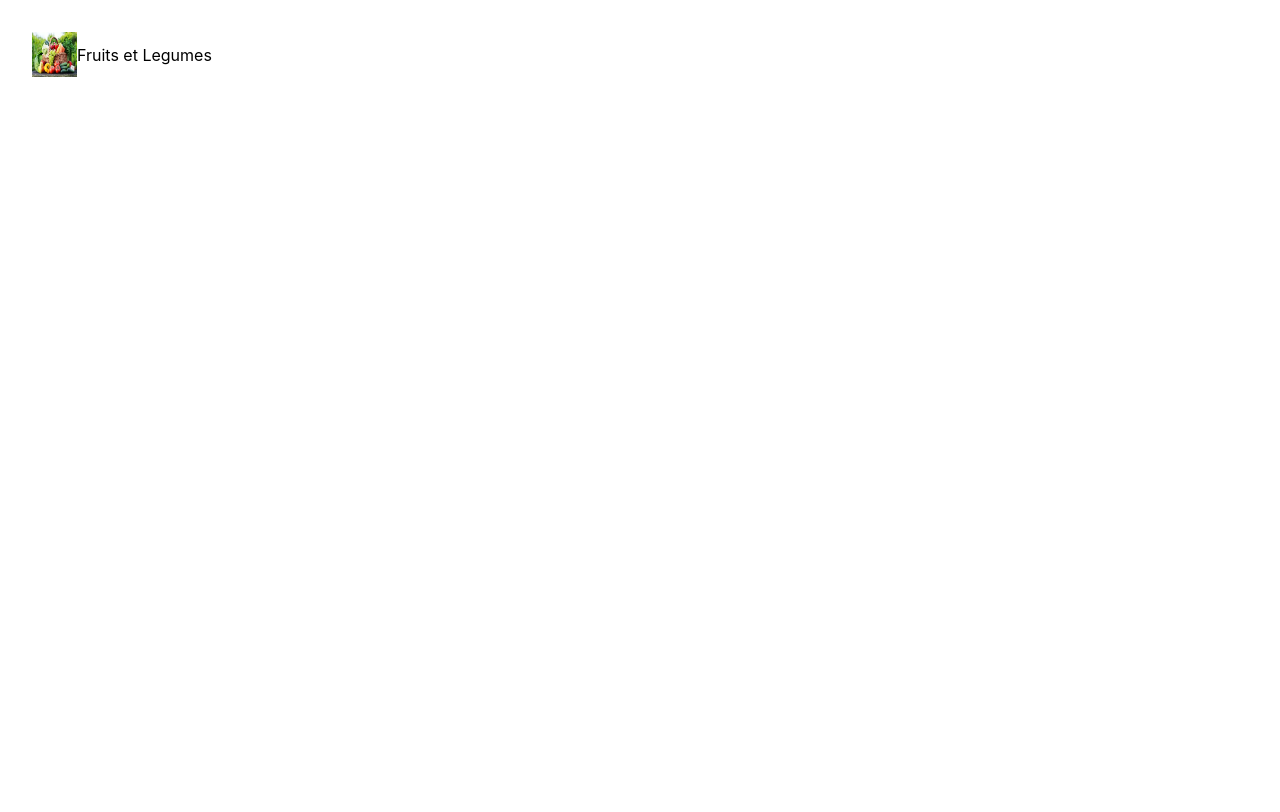
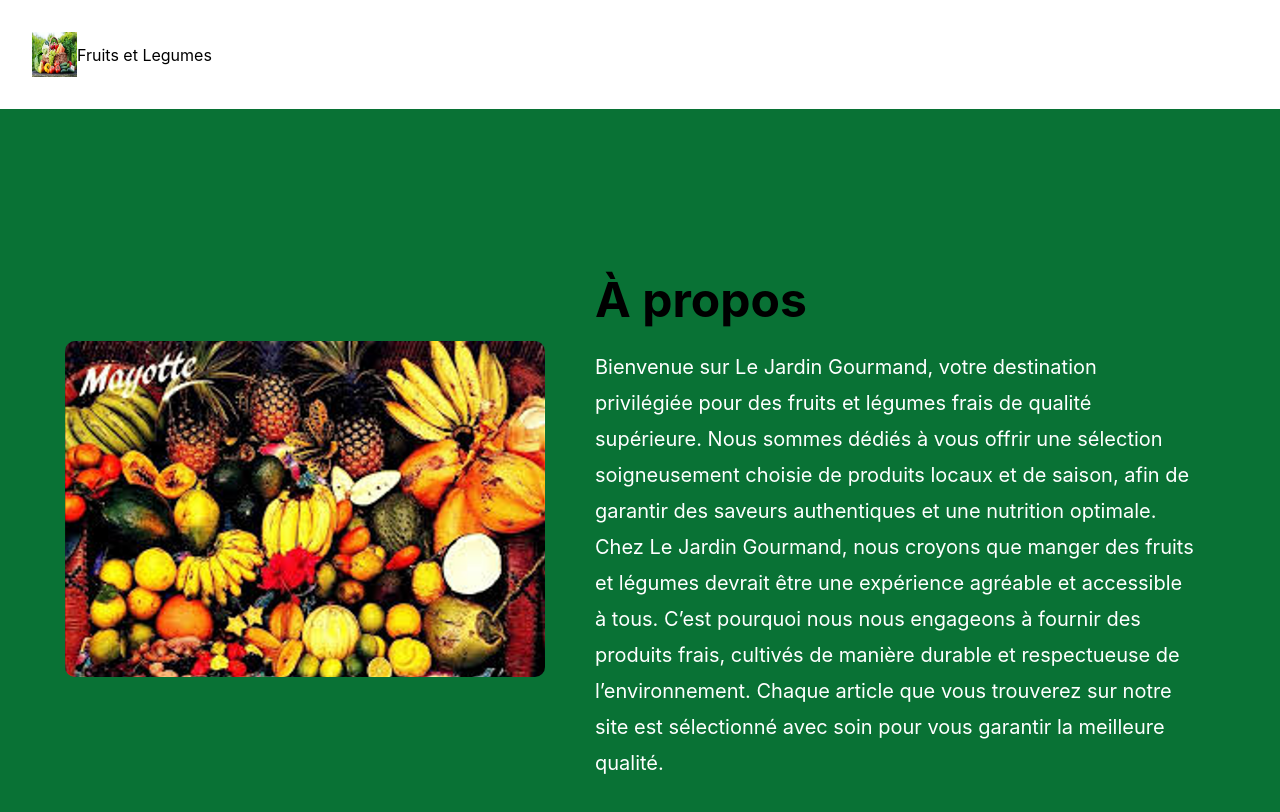
Before and after one commit to Faiz-git99/projetprofessionnel, a React (Create React App) app in the folder fruits-legumes/: page / in a window 1280 px wide. Shown: the top 812 px of the page. Built offline with nearby package versions, Linux system fonts and the light colour scheme.

Commit message:
ajout du composant apropos

```diff
--- a/fruits-legumes/src/components/App.js
+++ b/fruits-legumes/src/components/App.js
@@ -2,12 +2,14 @@
 import logo from '../logo.svg';
 import '../styles/App.css'
 import Navbar from './navbar';
+import Apropos from './apropos';
 
 function App() {
   return (
     <div className="App">
 
       <Navbar/>
+      <Apropos/>
     </div>
   );
 }
--- a/fruits-legumes/src/server.js
+++ b/fruits-legumes/src/server.js
@@ -1,4 +1,4 @@
-// Importe les fonctions
+    // Importe les fonctions
 const express = require('express');
 const mysql2 = require('mysql2');
 const cors = require('cors');
```
